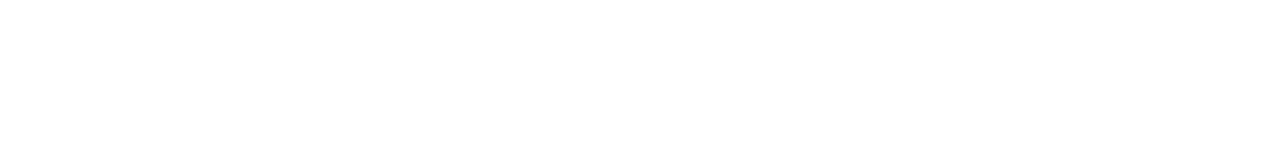
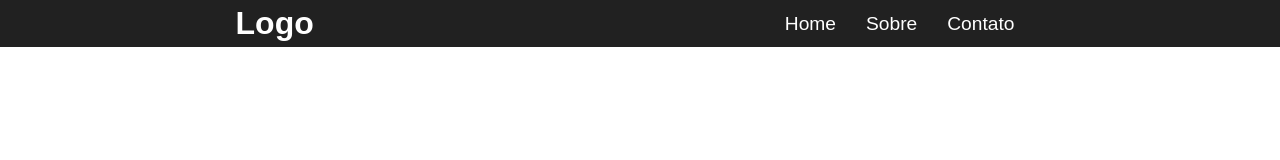
Before and after one commit to jonathasVeiga/Exercicios, a plain HTML site: page Layout desafio/index.html in a window 1280 px wide. Drawn offline with Linux system fonts and the light colour scheme.

Commit message:
feito o header

```diff
--- a/Layout desafio/estilo/estilo.css
+++ b/Layout desafio/estilo/estilo.css
@@ -0,0 +1,42 @@
+*{
+    margin: 0;
+    padding: 0;
+    box-sizing: border-box;
+    scroll-behavior: smooth;
+}
+
+header{
+    background-color: #212121;
+    color: #fff;
+    display: flex;
+    justify-content: space-around;
+    align-items: center;
+    padding: 5px 0;
+}
+
+span a{
+    font: 2em "arial";
+    font-weight: 700;
+    text-decoration: none;
+    color: #fff;
+}
+
+/* Menu */
+#menu{
+    display: flex;
+}
+
+#menu li{
+    margin-right: 30px;
+    list-style: none;
+}
+
+#menu a{
+    text-decoration: none;
+    color: #fff;
+    font: 1.2em "arial";
+}
+
+#menu li:hover a{
+    text-decoration:underline;
+}
--- a/Layout desafio/index.html
+++ b/Layout desafio/index.html
@@ -8,6 +8,23 @@
     <title>Document</title>
 </head>
 <body>
-
+    <header>
+        <span>
+            <a href="#home">Logo</a>
+        </span>
+        <nav>
+            <ul id="menu">
+                <li>
+                    <a href="#home">Home</a>
+                </li>
+                <li>
+                    <a href="#sobre">Sobre</a>
+                </li>
+                <li>
+                    <a href="#contato">Contato</a>
+                </li>
+            </ul>
+        </nav>
+    </header>
 </body>
 </html>
```
